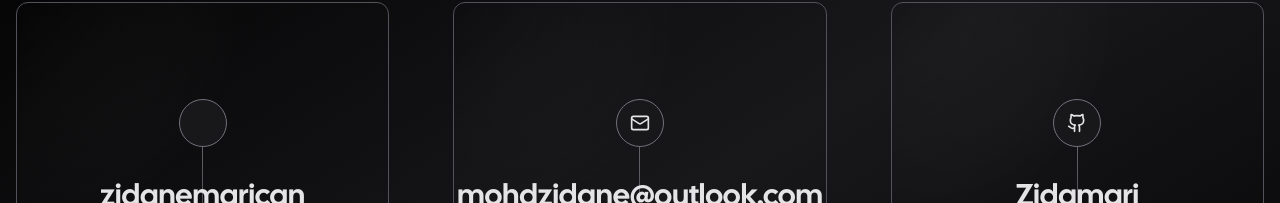
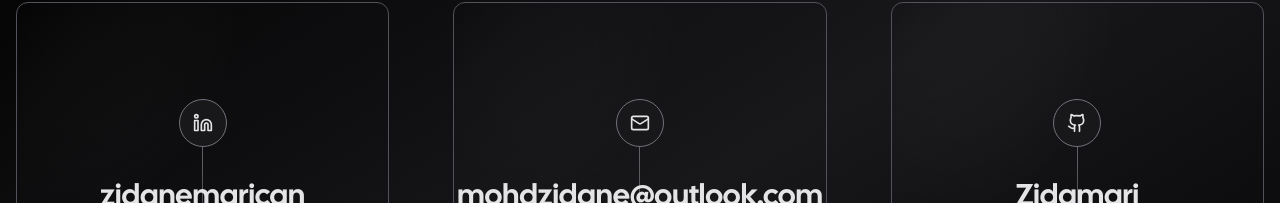
Before and after one commit to Zidamari/eportfolio-zidamari, a Next.js app: page /contact in a window 1280 px wide. Shown: the part 177-380 px from the top of the page. Built offline with nearby package versions, Linux system fonts and the light colour scheme; no server answers; what tailwindcss-debug-screens would draw is missing.

Commit message:
Update page.tsx updating contact page

```diff
--- a/app/contact/page.tsx
+++ b/app/contact/page.tsx
@@ -1,12 +1,12 @@
 "use client";
-import { Github, Mail, linkedin } from "lucide-react";
+import { Github, Mail, Linkedin } from "lucide-react";
 import Link from "next/link";
 import { Navigation } from "../components/nav";
 import { Card } from "../components/card";
 
 const socials = [
 	{
-		icon: <linkedin size={20} />,
+		icon: <Linkedin size={20} />,
 		href: "www.linkedin.com/in/zidanemarican",
 		label: "LinkedIn",
 		handle: "zidanemarican",
```
